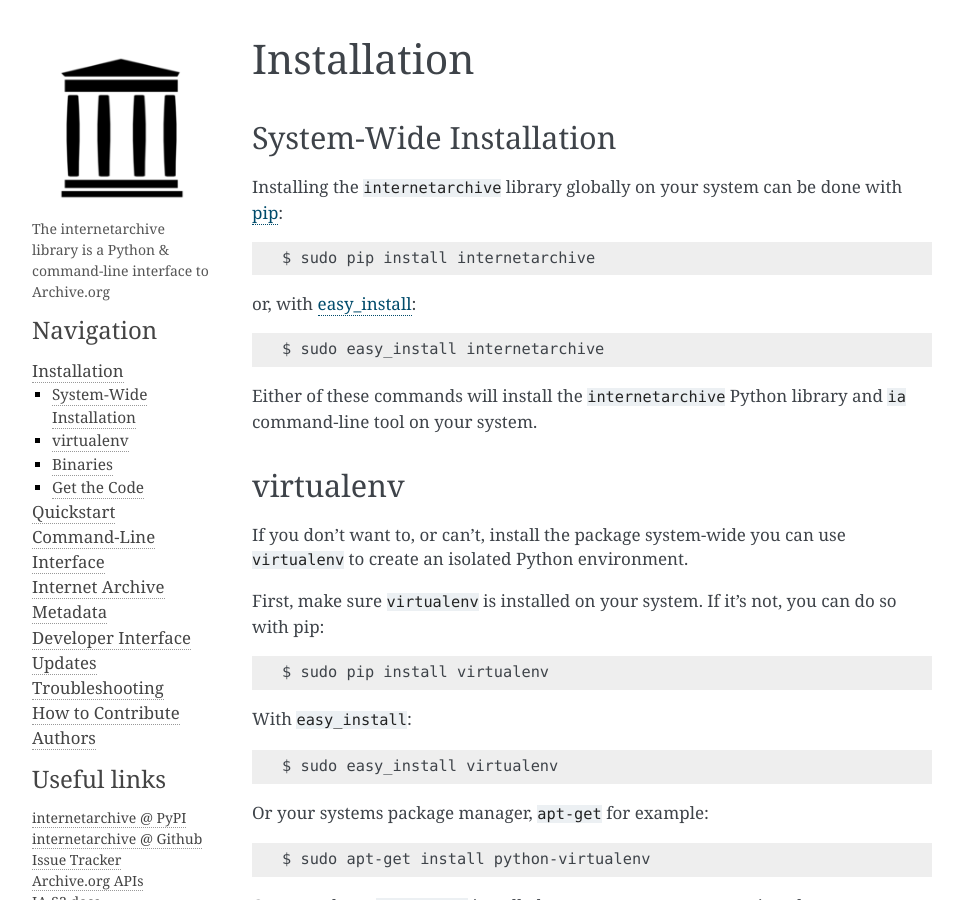
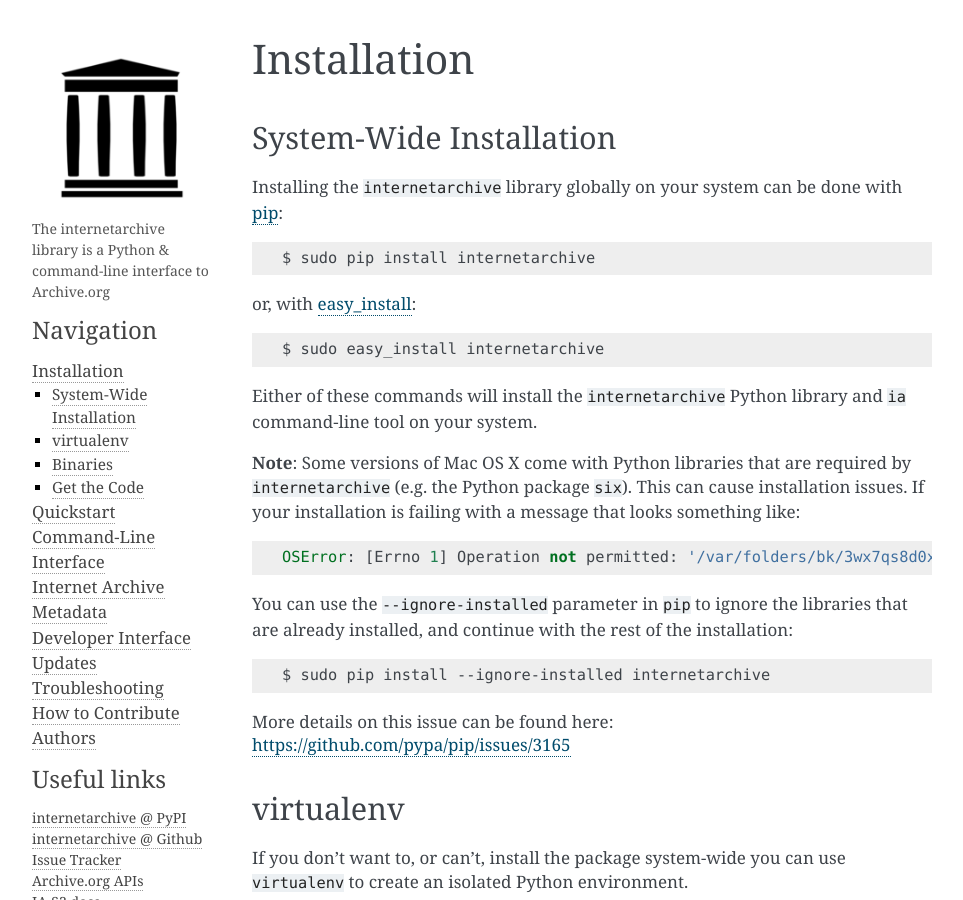
Before and after one commit to jjjake/internetarchive, a Sphinx documentation site: the page built from docs/source/installation.rst, in a window 1280 px wide and 900 px high. Shown: the whole window, without its empty margins (148-1111 px from the left). Built offline with Sphinx 7.4.7, drawn with Linux system fonts in a browser that asks for light colours.

Commit message:
Added info about OSX OSError installation error.
Some versions of Mac OS X come with Python libraries that are required
by ``internetarchive`` (e.g. the Python package ``six``).  This can
cause installation issues. More details on issue: https://github.com/pypa/pip/issues/3165

```diff
--- a/docs/source/installation.rst
+++ b/docs/source/installation.rst
@@ -16,6 +16,17 @@
     $ sudo easy_install internetarchive
 
 Either of these commands will install the ``internetarchive`` Python library and ``ia`` command-line tool on your system.
+
+**Note**: Some versions of Mac OS X come with Python libraries that are required by ``internetarchive`` (e.g. the Python package ``six``).
+This can cause installation issues. If your installation is failing with a message that looks something like::
+
+    OSError: [Errno 1] Operation not permitted: '/var/folders/bk/3wx7qs8d0x79tqbmcdmsk1040000gp/T/pip-TGyjVo-uninstall/System/Library/Frameworks/Python.framework/Versions/2.7/Extras/lib/python/six-1.4.1-py2.7.egg-info'
+
+You can use the ``--ignore-installed`` parameter in ``pip`` to ignore the libraries that are already installed, and continue with the rest of the installation::
+
+    $ sudo pip install --ignore-installed internetarchive
+
+More details on this issue can be found here: https://github.com/pypa/pip/issues/3165
 
 
 virtualenv
```
